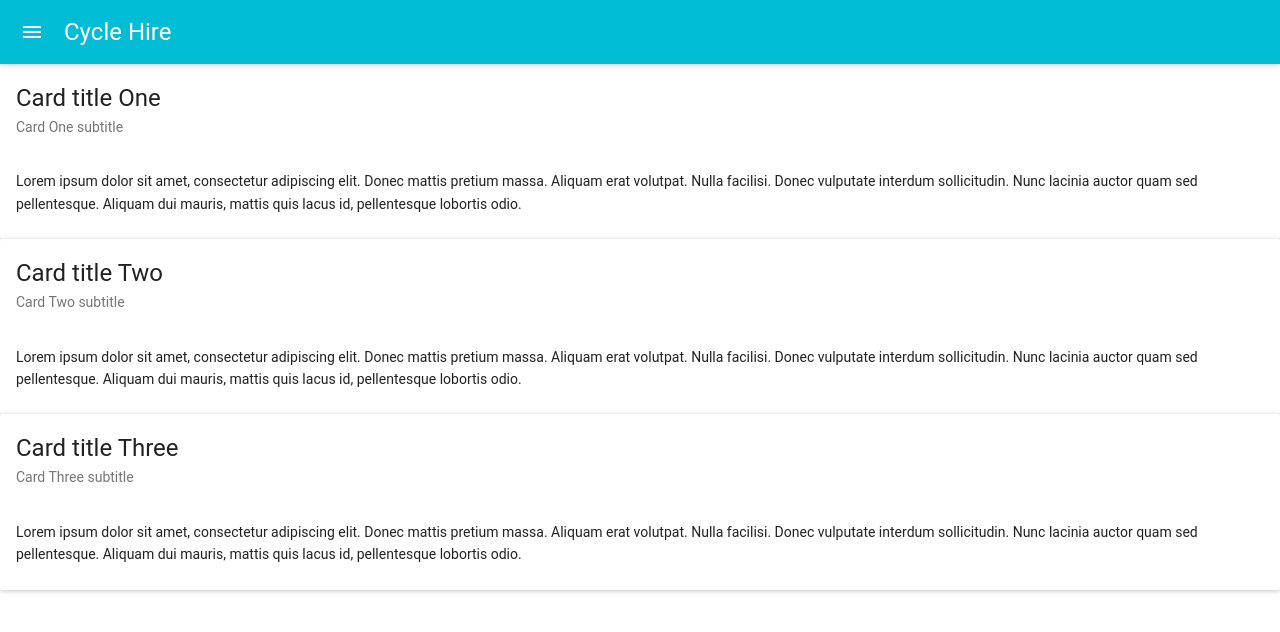
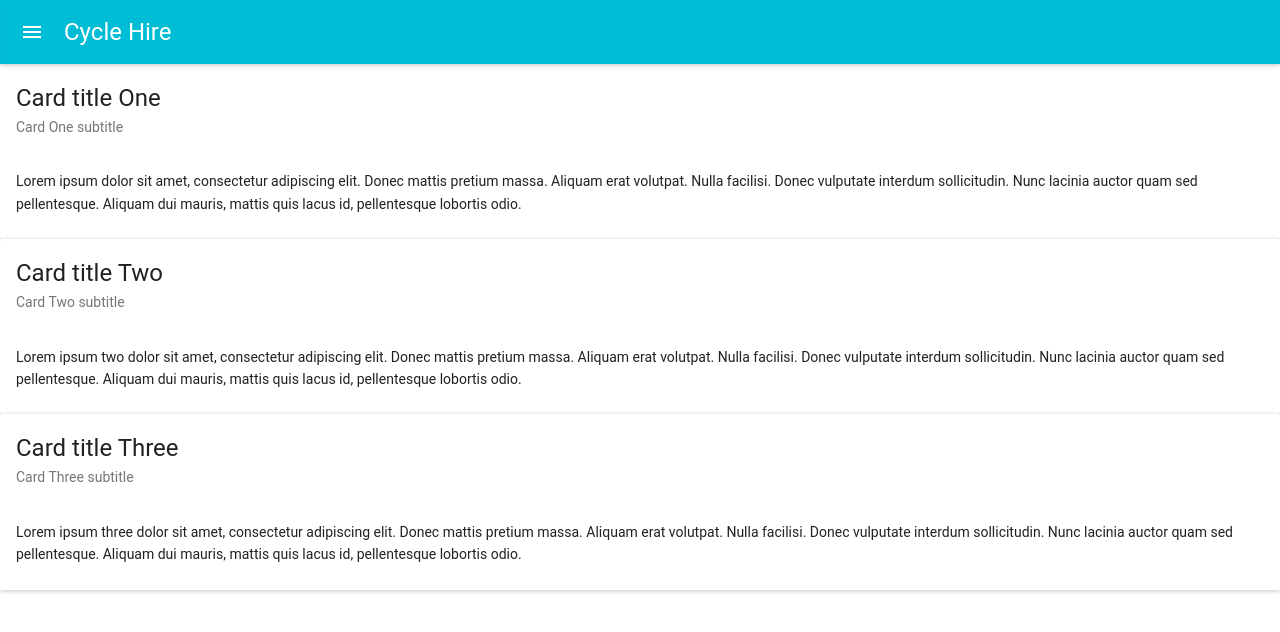
Before and after one commit to rudijs/cycle-hire-app, a React app: page / in a window 1280 px wide. Shown: the top 632 px of the page. Built offline with nearby package versions, Linux system fonts and the light colour scheme; what auth0-js would draw is missing.

Commit message:
Home page update testing netlify auto build and deploy

```diff
--- a/src/components/Home.js
+++ b/src/components/Home.js
@@ -16,7 +16,7 @@
       <Card>
         <CardTitle title="Card title Two" subtitle="Card Two subtitle" />
         <CardText>
-          Lorem ipsum dolor sit amet, consectetur adipiscing elit. Donec mattis
+          Lorem ipsum two dolor sit amet, consectetur adipiscing elit. Donec mattis
           pretium massa. Aliquam erat volutpat. Nulla facilisi. Donec vulputate
           interdum sollicitudin. Nunc lacinia auctor quam sed pellentesque.
           Aliquam dui mauris, mattis quis lacus id, pellentesque lobortis odio.
@@ -25,7 +25,7 @@
       <Card>
         <CardTitle title="Card title Three" subtitle="Card Three subtitle" />
         <CardText>
-          Lorem ipsum dolor sit amet, consectetur adipiscing elit. Donec mattis
+          Lorem ipsum three dolor sit amet, consectetur adipiscing elit. Donec mattis
           pretium massa. Aliquam erat volutpat. Nulla facilisi. Donec vulputate
           interdum sollicitudin. Nunc lacinia auctor quam sed pellentesque.
           Aliquam dui mauris, mattis quis lacus id, pellentesque lobortis odio.
```
